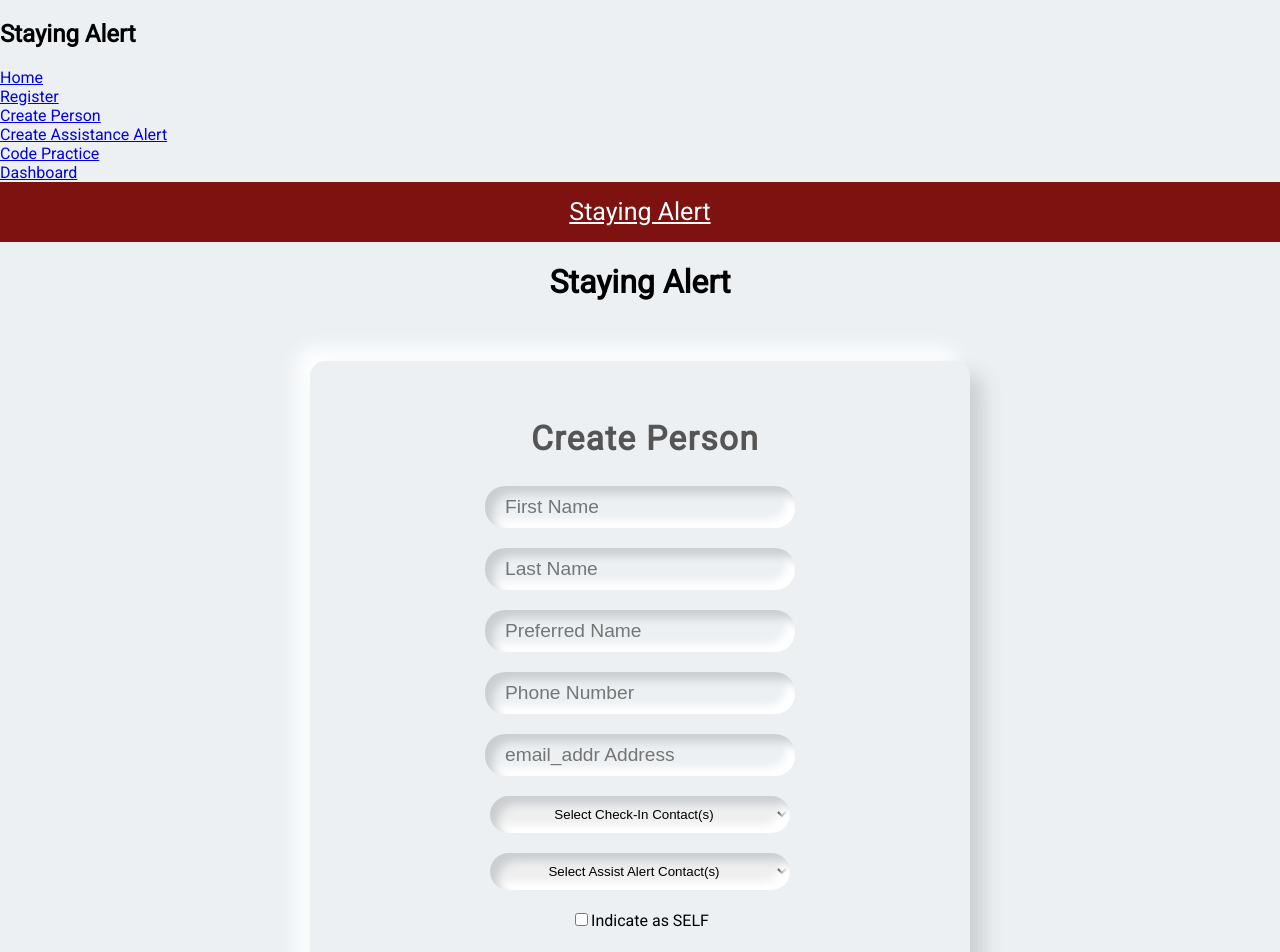
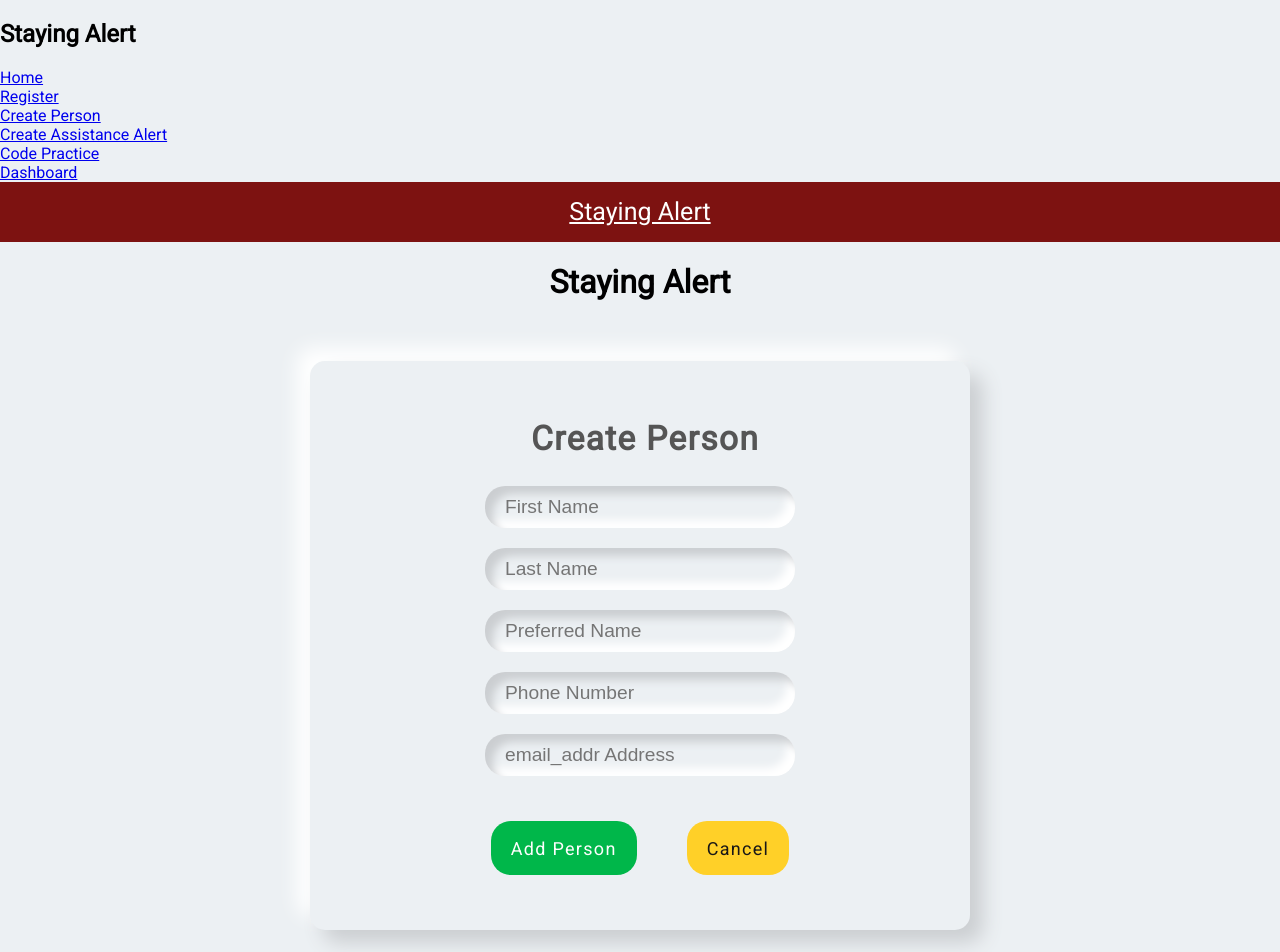
Before and after one commit to uC-Manny/ku_fs_q4_2021_fp_staying_alert, a React (Create React App) app in the folder client/: page /create_person in a window 1280 px wide. Shown: the top 952 px of the page. Built offline with nearby package versions, Linux system fonts and the light colour scheme.

Commit message:
create person fixed

```diff
--- a/client/src/components/forms/CreatePersonForm.jsx
+++ b/client/src/components/forms/CreatePersonForm.jsx
@@ -10,9 +10,9 @@ export default function CreatePersonForm() {
   const [pref_name, setPref_name] = useState("");
   const [phone, setPhone] = useState("");
   const [email_addr, setEmail_addr] = useState("");
-   const [checkInContacts, setCheckInContacts] = useState(1);
-   const [assistAlertContacts, setAssistAlertContacts] = useState(1);
-   const [person_is_self, setPerson_is_self] = useState(false);
+  //   const [checkInContacts, setCheckInContacts] = useState(1);
+  //   const [assistAlertContacts, setAssistAlertContacts] = useState(1);
+  //   const [person_is_self, setPerson_is_self] = useState(false);
 
   const user_id = 1;
   const assist_id = 1;
@@ -46,7 +46,7 @@ export default function CreatePersonForm() {
 
   async function addPerson(event) {
     // event.preventDefault();
-      console.log("FE: Add Person Called!!!")
+    console.log("FE: Add Person Called!!!");
     const response = await fetch("http://localhost:1337/api/person/create", {
       method: "POST",
       headers: {
@@ -59,18 +59,13 @@ export default function CreatePersonForm() {
         pref_name,
         phone,
         email_addr,
-            checkInContacts,
-            assistAlertContacts,
-            person_is_self,
-            assist_id,
-            removed,
       }),
     });
-      console.log("FE: Add Person POST request sent!!!")
+    console.log("FE: Add Person POST request sent!!!");
 
     const data = await response.json();
     console.log("data is...", data);
-      alert("Person Added!!!")
+    alert("Person Added!!!");
   }
 
   return (
@@ -126,40 +121,7 @@ export default function CreatePersonForm() {
           value={email_addr}
           onChange={(e) => setEmail_addr(e.target.value)}
         />
-            <select className="form-field form-select">
-               <option value="" label="Select Check-In Contact(s)"></option>
-               <option
-                  value={checkInContacts}
-                  label="...data from array"
-                  onChange={(e) => setCheckInContacts(e.target.value)}
-               ></option>
-            </select>
-            <br />
-            <select className="form-field form-select">
-               <option value="" label="Select Assist Alert Contact(s)"></option>
-               <option
-                  value={assistAlertContacts}
-                  label="...data from array"
-                  onChange={(e) => setAssistAlertContacts(e.target.value)}
-               ></option>
-            </select>
-            <br />
-            <label>
-               <Field
-                  type="checkbox"
-                  name="person_is_self"
-                  value={person_is_self}
-                  onChange={(e) => setPerson_is_self(e.target.value)}
-               />
-               Indicate as SELF
-            </label>
-            <br />
-            <br />
-            <Button
-               buttonStyle="btn-success"
-               buttonSize="btn-md"
-               type="submit"
-            >
+        <Button buttonStyle="btn-success" buttonSize="btn-md" type="submit">
           Add Person
         </Button>
         <Button
```
Lines whose indentation alone changed are shown as unchanged.
